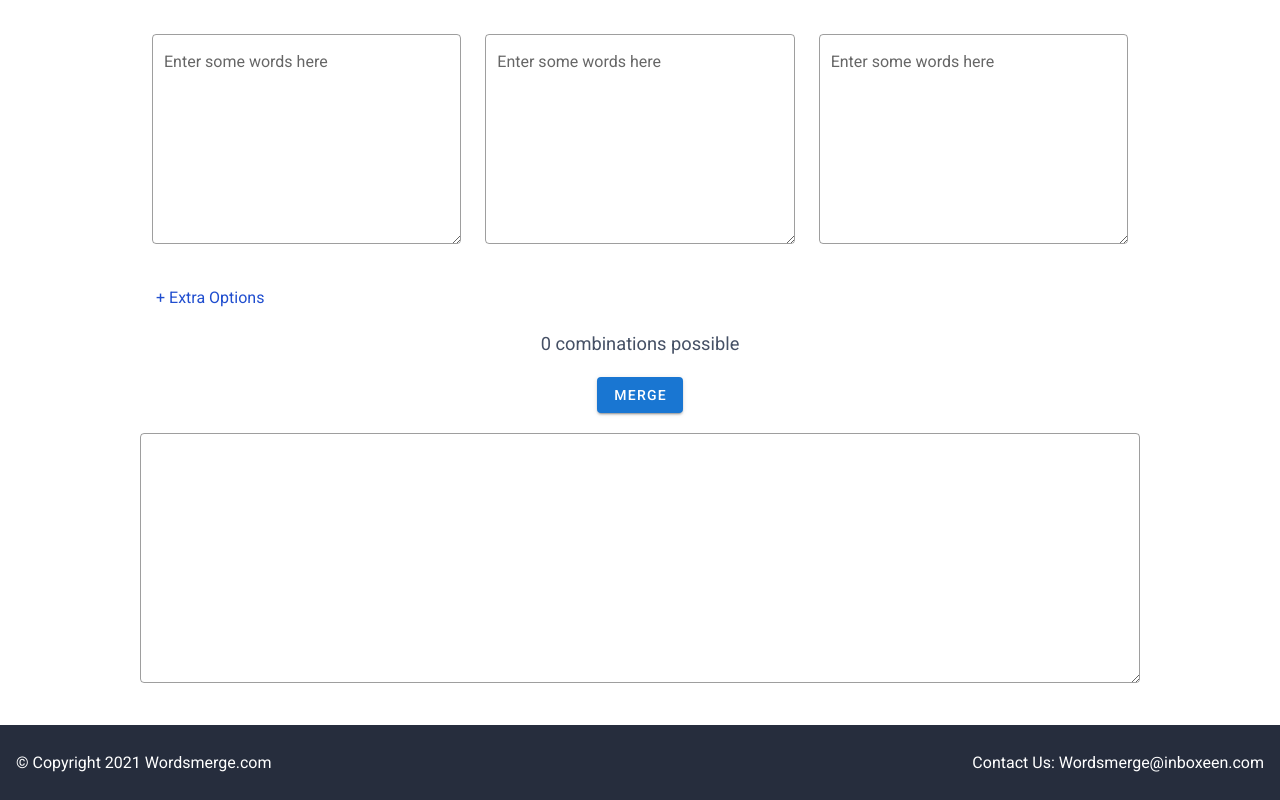
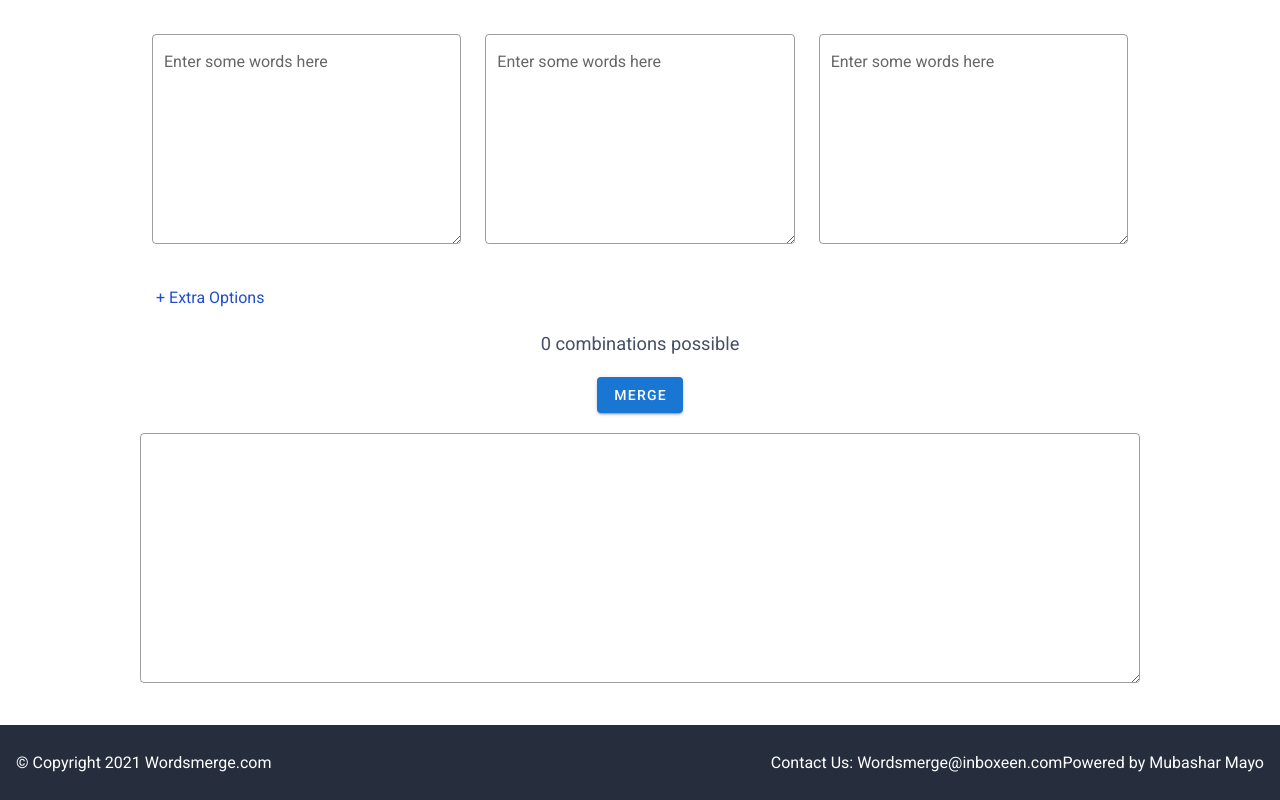
Before and after one commit to Mayo46/merge-words, a Nuxt app: page / in a window 1280 px wide. Shown: the part 377-1177 px from the top of the page. Built offline with nearby package versions, Linux system fonts and the light colour scheme.

Commit message:
footer edit

```diff
--- a/layouts/default.vue
+++ b/layouts/default.vue
@@ -23,6 +23,7 @@
       <span class="header-title">© Copyright 2021 Wordsmerge.com</span>
       <v-spacer></v-spacer>
       <span class="header-title">Contact Us: Wordsmerge@inboxeen.com</span>
+      <span class="header-title">Powered by Mubashar Mayo</span>
 
     </v-footer>
   </v-app>
```
